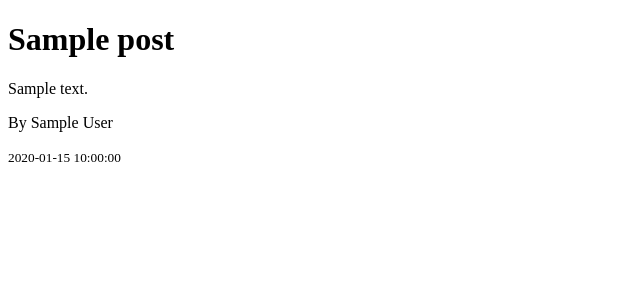
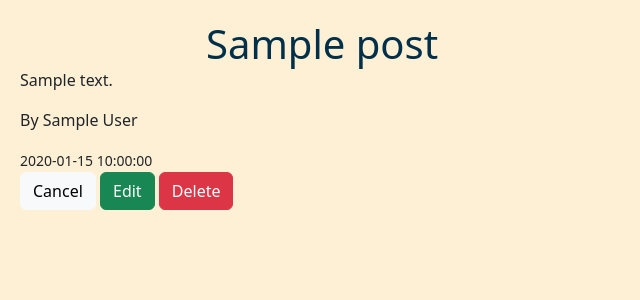
Before and after one commit to bukkicsilla/flask-blogly, a Flask app: page /posts/1 in a window 1280 px wide. Shown: the top 300 px of the page, without its empty margins (0-640 px from the left). Run offline with Flask 2, Linux system fonts and the light colour scheme; tables that the repository leaves empty hold one stand-in row (values such as "Sample post").

Commit message:
post show page: buttons added

```diff
--- a/templates/post.html
+++ b/templates/post.html
@@ -1,14 +1,16 @@
-<!DOCTYPE html>
-<html lang="en">
-  <head>
-    <meta charset="UTF-8" />
-    <meta name="viewport" content="width=device-width, initial-scale=1.0" />
-    <title>{{post.title}}</title>
-  </head>
-  <body>
-    <h1>{{post.title}}</h1>
-    <p>{{post.content}}</p>
-    <p>By {{post.user.fullname}}</p>
-    <small> {{post.created_at}}</small>
-  </body>
-</html>
+{% extends 'base.html' %} {% block title %} {{post.title}} {% endblock %} {%
+block content %}
+<h1>{{post.title}}</h1>
+<p>{{post.content}}</p>
+<p>By {{post.user.fullname}}</p>
+<small> {{post.created_at}}</small>
+<div>
+  <a class="btn btn-light" href="/users/{{post.user.id}}">Cancel</a>
+  <form class="form_modif" method="POST">
+    <a class="btn btn-success" href="/posts/{{post.id}}/edit">Edit</a>
+  </form>
+  <form class="form_modif" method="POST">
+    <a class="btn btn-danger" href="/posts/{{post.id}}/delete">Delete</a>
+  </form>
+</div>
+{% endblock %}
--- a/templates/user.html
+++ b/templates/user.html
@@ -7,10 +7,10 @@ block content %}
     <img src="{{user.image_url}}" alt="{{user.first_name}}" />
   </div>
   <h3>{{user.fullname}}</h3>
-  <form class="form_modif" action="/users" method="POST">
+  <form class="form_modif" method="POST">
     <a class="btn btn-success" href="/users/{{user.id}}/edit">Edit</a>
   </form>
-  <form class="form_modif" action="/users" method="POST">
+  <form class="form_modif" method="POST">
     <a class="btn btn-danger" href="/users/{{user.id}}/delete">Delete</a>
   </form>
 
```
